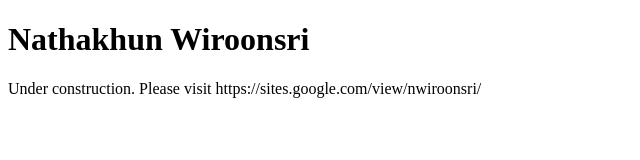
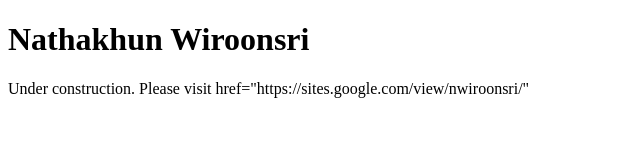
Before and after one commit to nwiroonsri/nwiroonsri.github.io, a plain HTML site: page index.html in a window 1280 px wide. Shown: the full height of the page, 0-640 px from the left. Drawn offline with Linux system fonts and the light colour scheme.

Commit message:
Update index.html

```diff
--- a/index.html
+++ b/index.html
@@ -2,6 +2,6 @@
 <html>
 <body>
 <h1>Nathakhun Wiroonsri</h1>
-<p>Under construction. Please visit https://sites.google.com/view/nwiroonsri/ </p>
+<p>Under construction. Please visit href="https://sites.google.com/view/nwiroonsri/" </p>
 </body>
 </html>
```
